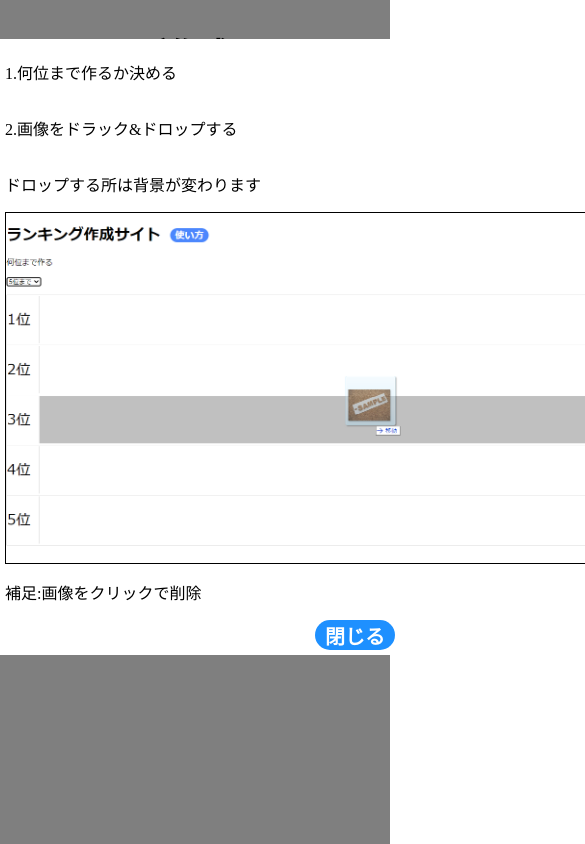
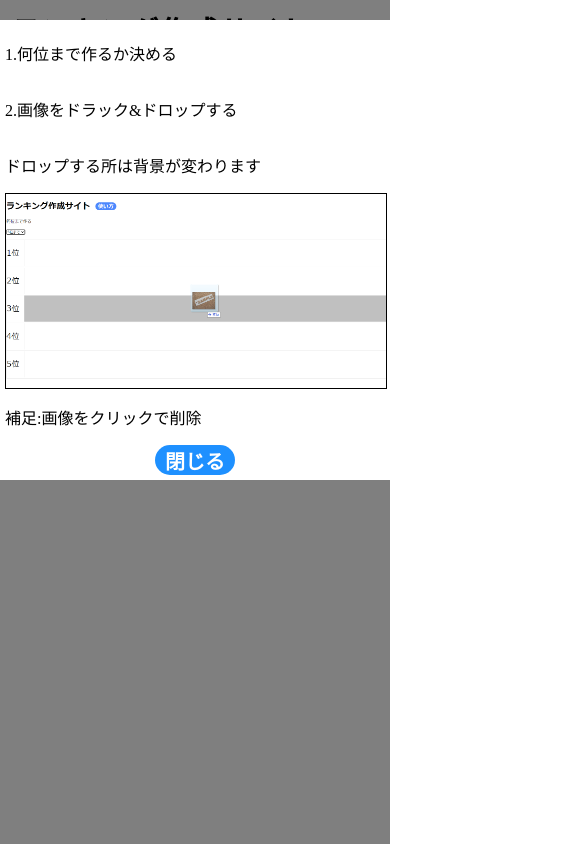
Before and after one commit to matsudasan/Creat-Ranking, a plain HTML site: page index.html in a window 390 px wide. Both pictures are taken after a click on the button "使い方". Shown: the top 844 px of the page, 585 px wide, since content can reach past the window. Drawn offline with Linux system fonts and the light colour scheme.

Commit message:
style fix

```diff
--- a/index.html
+++ b/index.html
@@ -16,7 +16,7 @@
         <h1>ランキング作成サイト</h1>
         <button id="open">使い方</button>
     </header>
-    <p　style="margin-bottom: 0;">何位まで作る</p>
+    <p class="how">何位まで作る</p>
     <select id="select"></select>
     <ul id="ranking" type="none"></ul>
     <div id="modal">
@@ -24,7 +24,7 @@
             <p>1.何位まで作るか決める</p>
             <p>2.画像をドラック&ドロップする</p>
             <p>ドロップする所は背景が変わります</p>
-            <img src="images/sample.png" height="350">
+            <img src="images/sample.png" width="100%">
             <p>補足:画像をクリックで削除</p>
             <button id="close">閉じる</button>
         </div>
--- a/style.css
+++ b/style.css
@@ -1,3 +1,8 @@
+html{
+    width:100%;
+    height: 100%;
+    margin: 0;
+}
 header{
     display: flex;
     align-items: center;
@@ -17,6 +22,9 @@ button{
 }
 button:hover{
     background-color:#00bfff ;
+}
+.how{
+    margin: 5px 0;
 }
 
 ul{
@@ -58,9 +66,10 @@ li p{
 #explanation{
     padding: 5px;
     background-color: white;
-    width: 700px;
+    max-width: 700px;
+    min-width: 300px;
     margin: 0 auto;
-    margin-top: 10%;
+    margin-top: 5%;
     display: flex;
     flex-direction: column;
     justify-content: center;
@@ -71,3 +80,16 @@ li p{
 #close{
     margin:0 auto;
 }
+
+@media screen and (max-width: 480px){
+    header{
+        display: block;
+    }
+    header h1{
+        margin: 2px;
+        font-size: 30px;
+    }
+    header button{
+        margin: 0;
+    }
+}
```
